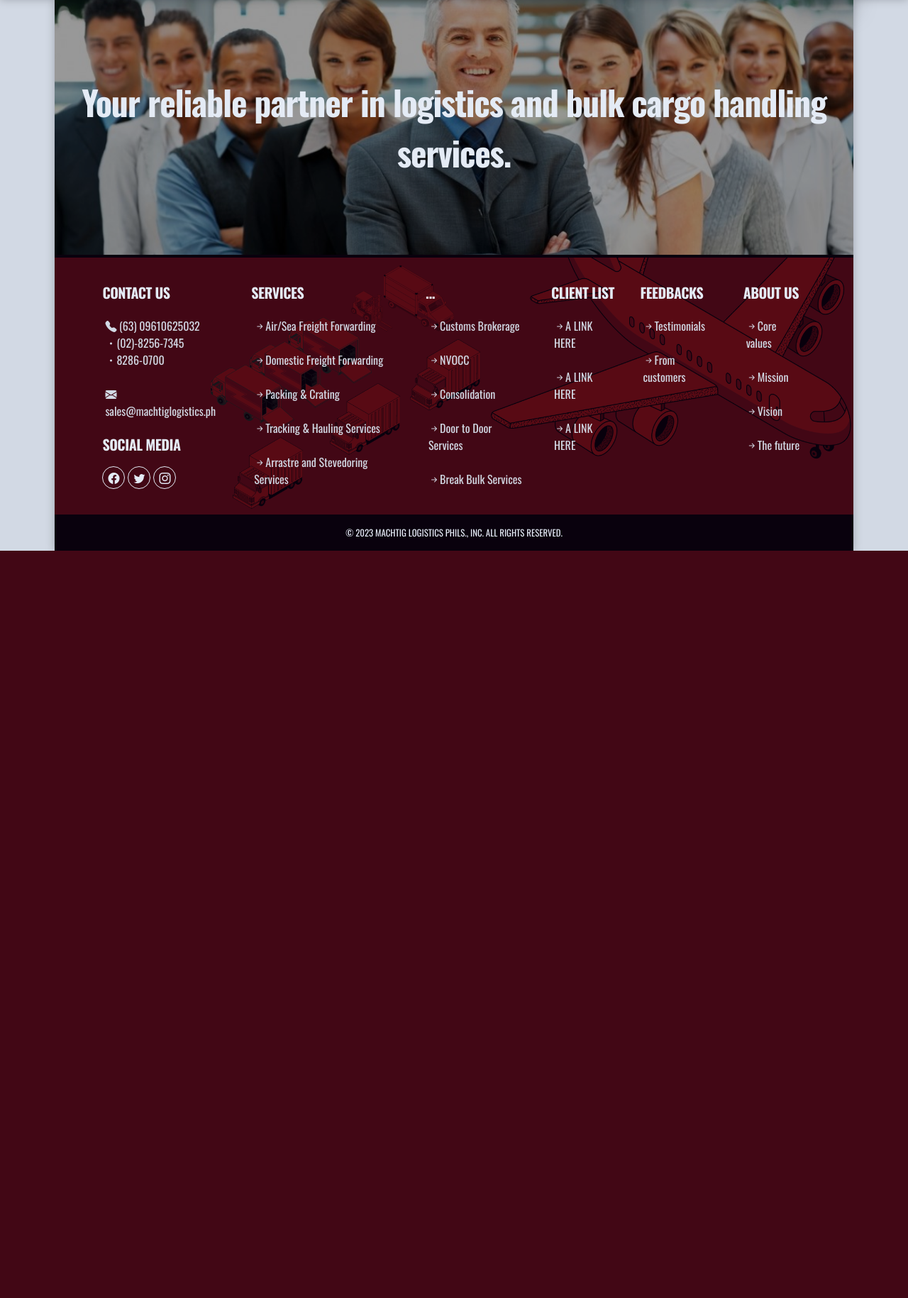
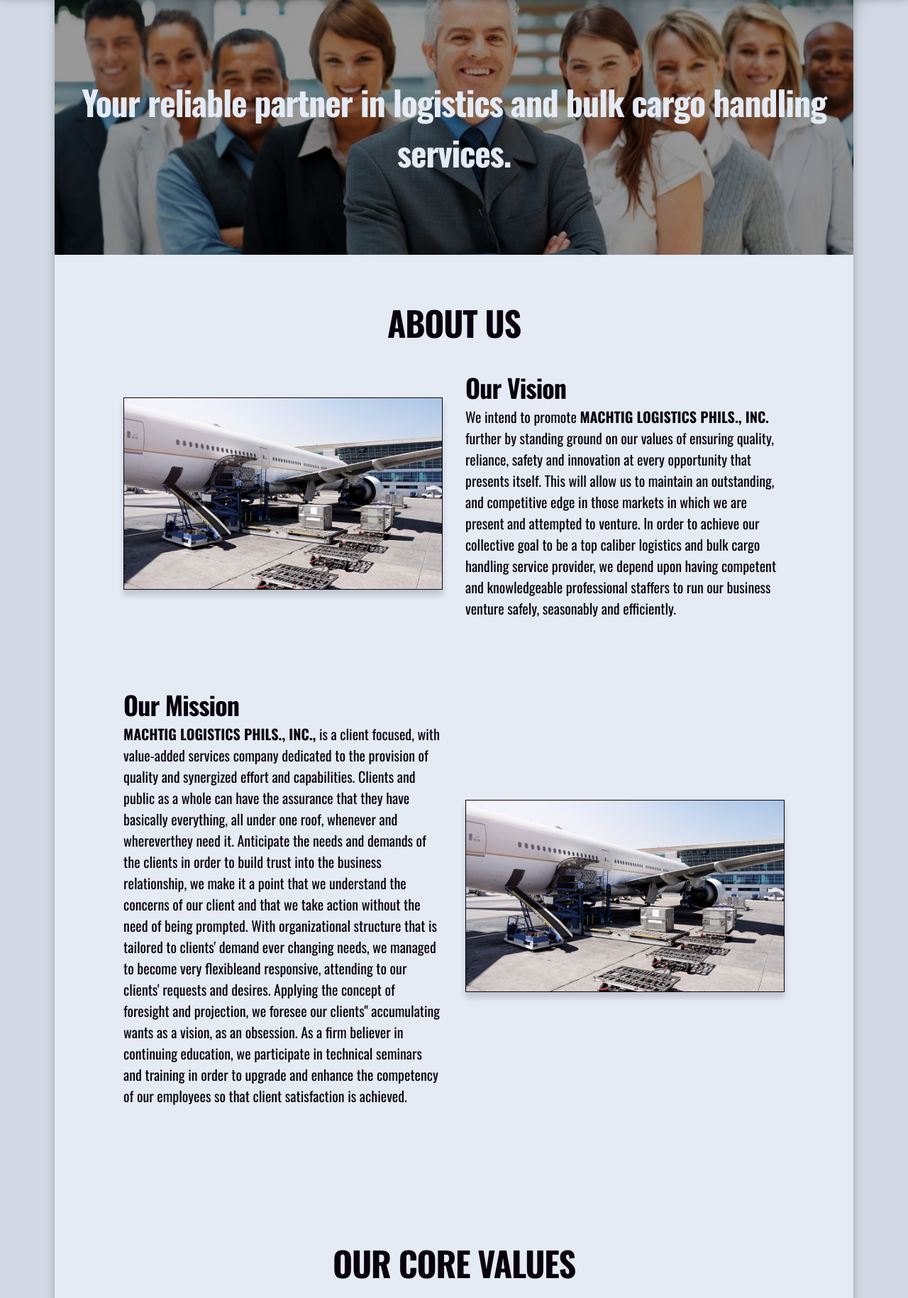
Before and after one commit to rrrrence/rrrrence.github.io, a PHP site: page /about-us.html in a window 1280 px wide. Shown: the part 81-1910 px from the top of the page at 71% size. Before the commit the page ends 857 px from the top, so only its background shows below. Run offline with PHP 8.4, Linux system fonts and the light colour scheme.

Commit message:
Add files via upload

```diff
--- a/about-us.html
+++ b/about-us.html
@@ -24,7 +24,7 @@
     </div>
 
     <div class="navlinks">
-        <a href="index.html">HOME</a>
+        <a  href="index.html">HOME</a>
         <a href="services.html">SERVICES</a>
         <a href="#">CLIENT LIST</a>
         <a href="#">FEEDBACKS</a>
@@ -47,14 +47,90 @@
         </div>
     </div>
 
+    <section class="container">
+        <h1 class="container-title">ABOUT US</h1>
+        <div id="air-sea" class="card-1">
+            <div class="card-1-wrapper-img">
+                <img class="fade-right" src="images/air-freight.jpg" style="animation-duration: 0.5s">
+            </div>
+            <div class="card-1-wrapper fade-left" style="animation-duration: 1s">
+                <div class="card-1-text" style="max-width: 100%">
+                    <h1>Our Vision</h1>
+                    <p>
+                        We intend to promote <b>MACHTIG LOGISTICS PHILS., INC.</b>
+                        further by standing ground on our values of ensuring quality,
+                        reliance, safety and innovation at every opportunity that presents
+                        itself. This will allow us to maintain an outstanding, and
+                        competitive edge in those markets in which we are present
+                        and attempted to venture. In order to achieve our collective
+                        goal to be a top caliber logistics and bulk cargo handling
+                        service provider, we depend upon having competent and
+                        knowledgeable professional staffers to run our business
+                        venture safely, seasonably and efficiently.</p>
+                </div>
+            </div>
+        </div>
+        <div id="domestic" class="card-1">
+            <div class="card-1-wrapper-img">
+                <img class="fade-left" src="images/air-freight.jpg" style="animation-duration: 0.5s">
+            </div>
+            <div class="card-1-wrapper fade-right" style="animation-duration: 1s">
+                <div class="card-1-text" style="max-width: 100%;">
+                    <h1>Our Mission</h1>
+                    <p>
+                        <b>MACHTIG LOGISTICS PHILS., INC.,</b> is a client focused, with value-added services company dedicated to the
+                        provision of quality and synergized effort and capabilities. Clients and public as a whole can have the assurance
+                        that they have basically everything, all under one roof, whenever and whereverthey need it. Anticipate the needs
+                        and demands of the clients in order to build trust into the business relationship, we make it a point that we
+                        understand the concerns of our client and that we take action without the need of being prompted. With organizational
+                        structure that is tailored to clients' demand ever changing needs, we managed to become very flexibleand responsive,
+                        attending to our clients' requests and desires. Applying the concept of foresight and projection, we foresee our
+                        clients" accumulating wants as a vision, as an obsession. As a firm believer in continuing education, we participate
+                        in technical seminars and training in order to upgrade and enhance the competency of our employees so that client
+                        satisfaction is achieved.
+                    </p>
+                </div>
+            </div>
+        </div>
+    </section>
+
+    <section class="container">
+        <h1 class="container-title fade-up">OUR CORE VALUES</h1>
+        <div class="split">
+            <div class="container-item fade-up">
+                <h2><i class="bi bi-cone-striped"></i> Safety</h2>
+                <p>
+                    As a responsible company, our main Health and Environmental Safety goal is to prevent work - connected damage
+                    injuries, and death. We strive to ensure the services we deliver are of the utmost quality and standards.
+                </p>
+            </div>
+            <div class="container-item fade-up">
+                <h2><i class="bi bi-shield-fill-check"></i> Reliability</h2>
+                <p>
+                    Reliability is the main ingredient of our employment work flow and organizational set-up. We strive to deliver
+                    services and solutions on time, in accordance with relevant standards, to see that project/s undertaken within
+                    the time frame of our clients as per contract.
+                </p>
+            </div>
+            <div class="container-item fade-up">
+                <h2><i class="bi bi-heart-fill"></i> Integrity</h2>
+                <p>
+                    We at <b>MACHTIG LOGISTICS PHILS., INC.</b> exercise our vocation and live within the principles and observe
+                    honesty and good faith. These are backed up by a seamless assessment, procurement and delivery workflow, which
+                    renders transparent and cost effective resolution for our client's needs.
+                </p>
+            </div>
+        </div>
+    </section>
+
     <!-- Footer start -->
     <footer>
         <div class="footer-card">
             <div class="footer-links">
-                <h4>CONTACT US</h4>
+                <h3>CONTACT US</h3>
                 <p><i class="bi bi-telephone-fill"></i> (63) 09610625032 <br><i class="bi bi-dot"></i>(02)-8256-7345 <br><i class="bi bi-dot"></i>8286-0700</p>
                 <p><i class="bi bi-envelope-fill"></i> sales@machtiglogistics.ph</p>
-                <h4>SOCIAL MEDIA</h4>
+                <h3>SOCIAL MEDIA</h3>
                 <div class="socmed">
                     <a href="#"><i class="bi bi-facebook"></i></a>
                     <a href="#"><i class="bi bi-twitter"></i></a>
@@ -62,7 +138,7 @@
                 </div>
             </div>
             <div class="footer-links">
-                <h4>SERVICES</h4>
+                <h3>SERVICES</h3>
                 <a href="services.html"><i class="bi bi-arrow-right-short"></i>Air/Sea Freight Forwarding </a>
                 <a href="services.html"><i class="bi bi-arrow-right-short"></i>Domestic Freight Forwarding</a>
                 <a href="services.html"><i class="bi bi-arrow-right-short"></i>Packing & Crating</a>
@@ -70,7 +146,7 @@
                 <a href="services.html"><i class="bi bi-arrow-right-short"></i>Arrastre and Stevedoring Services</a>
             </div>
             <div class="footer-links">
-                <h4>...</h4>
+                <h3>...</h3>
                 <a href="services.html"><i class="bi bi-arrow-right-short"></i>Customs Brokerage</a>
                 <a href="services.html"><i class="bi bi-arrow-right-short"></i>NVOCC</a>
                 <a href="services.html"><i class="bi bi-arrow-right-short"></i>Consolidation</a>
@@ -78,18 +154,18 @@
                 <a href="services.html"><i class="bi bi-arrow-right-short"></i>Break Bulk Services</a>
             </div>
             <div class="footer-links">
-                <h4>CLIENT LIST</h4>
+                <h3>CLIENT LIST</h3>
                 <a href="feedbacks.html"><i class="bi bi-arrow-right-short"></i>A LINK HERE</a>
                 <a href="feedbacks.html"><i class="bi bi-arrow-right-short"></i>A LINK HERE</a>
                 <a href="feedbacks.html"><i class="bi bi-arrow-right-short"></i>A LINK HERE</a>
             </div>
             <div class="footer-links">
-                <h4>FEEDBACKS</h4>
+                <h3>FEEDBACKS</h3>
                 <a href="feedbacks.html"><i class="bi bi-arrow-right-short"></i>Testimonials</a>
                 <a href="feedbacks.html"><i class="bi bi-arrow-right-short"></i>From customers</a>
             </div>
             <div class="footer-links">
-                <h4>ABOUT US</h4>
+                <h3>ABOUT US</h3>
                 <a href="about-us.html"><i class="bi bi-arrow-right-short"></i>Core values</a>
                 <a href="about-us.html"><i class="bi bi-arrow-right-short"></i>Mission</a>
                 <a href="about-us.html"><i class="bi bi-arrow-right-short"></i>Vision</a>
--- a/animations.css
+++ b/animations.css
@@ -5,9 +5,10 @@
     opacity: 1;
 }
 
-.fade-up.active {
-    animation: fade-up 0.5s;
-}
+@media only screen and (min-width: 1024px) {
+    .fade-up.active {
+        animation: fade-up 0.5s;
+    }
 
     .fade-up:nth-child(3n-1) {
         animation-duration: 1s;
@@ -16,6 +17,16 @@
     .fade-up:nth-child(3n+0) {
         animation-duration: 1.5s;
     }
+    .fade-up:nth-child(5n-1) {
+        animation-duration: 2s;
+    }
+}
+
+@media only screen and (min-width: 768px) {
+    .fade-up {
+        animation-duration: 0.5s;
+    }
+}
 
 .fade-left.active {
     animation: fade-left 0.5s;
@@ -24,8 +35,6 @@
 .fade-right.active {
     animation: fade-right 0.5s;
 }
-
-
 
 @keyframes fade-up {
     0% {
--- a/index.html
+++ b/index.html
@@ -31,7 +31,6 @@
         <a href="about-us.html">ABOUT US</a>
     </div>
 </nav>
-
 <!-- Navbar end -->
 
 <main>
--- a/style.css
+++ b/style.css
@@ -63,7 +63,7 @@
 
 /* Navigation bar */
 #nav {
-    z-index: 20;
+    z-index: 100;
     background-color: var(--secondary);
     box-shadow: 0 0 12px rgb(9, 1, 13, 0.25);
     font-size: 1.25rem;
@@ -312,30 +312,6 @@
         text-align: left;
     }
 
-/* Container style 2 */
-.container.s1 .split {
-    grid-template-columns: repeat(auto-fit, minmax(384px, 1fr));
-    gap: 4rem;
-    padding: 3rem 2rem;
-}
-    .container.s1 .split .container-item {
-        color: var(--primary);
-        background-color: var(--secondary-alt);
-        border: 2px solid var(--secondary);
-        padding-bottom: 0.5rem;
-    }
-    .container.s1 .split .container-item img {
-        width: 100%;
-        height: 384px;
-        object-fit: cover;
-    }
-    .container.s1 .split .container-item h2 {
-        font-size: 1.5rem;
-    }
-    .container.s1 .split .container-item p {
-        font-size: 1rem;
-    }
-
 /* Card 1 styling */
 .card-1 {
     width: 100%;
@@ -345,10 +321,11 @@
     margin-bottom: calc(var(--margin) / 2);
     gap: 2rem;
 }
-    .card-1:nth-child(even) .card-1-wrapper {
+    .card-1:nth-child(odd) .card-1-wrapper {
         order: -1;
     }
     .card-1 img {
+        z-index: 20;
         border: 1px solid var(--black);
         width: 100%;
         height: fit-content;
@@ -357,6 +334,7 @@
         transition: ease all 100ms;
     }
     .card-1-wrapper {
+        z-index: 10;
         display: flex;
         flex-direction: row;
     }
@@ -365,10 +343,10 @@
         justify-content: center;
         align-items: center;
     }
-    .card-1:nth-child(odd) .card-1-wrapper {
+    .card-1:nth-child(even) .card-1-wrapper {
         justify-content: flex-start;
     }
-    .card-1:nth-child(even) .card-1-wrapper {
+    .card-1:nth-child(odd) .card-1-wrapper {
         justify-content: flex-end;
     }
         .card-1 .card-1-wrapper .card-1-text {
@@ -378,7 +356,6 @@
             flex-direction: column;
             justify-content: center;
         }
-
         .card-1 .card-1-text p {
             font-size: 1.25rem;
         }
```
Also changed, not shown: services.html (+48 -29 lines).
